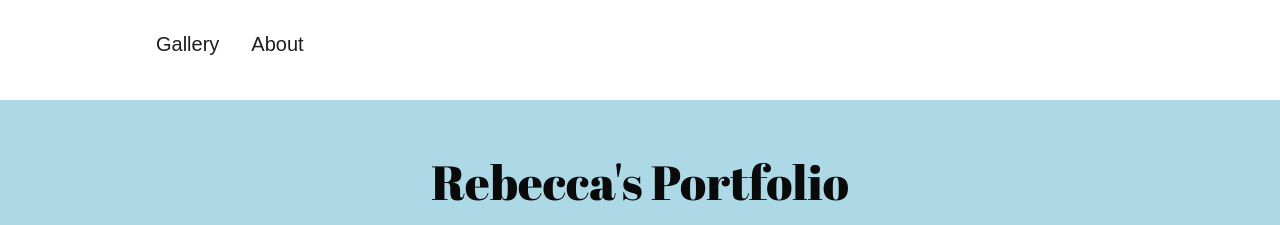
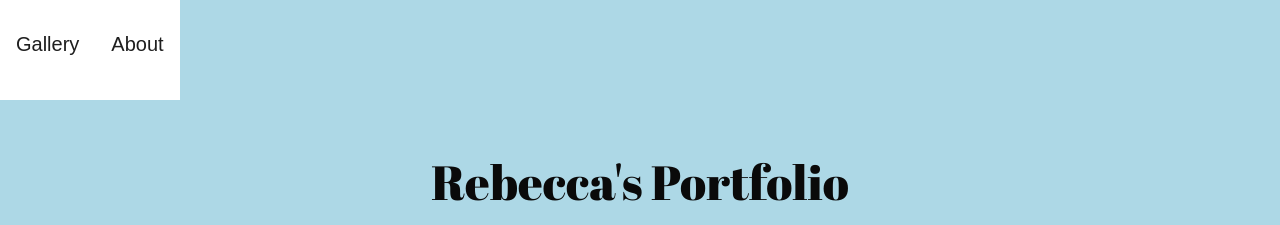
Before and after one commit to Rcontr45/portfolio, a plain HTML site: page index.html in a window 1280 px wide. Shown: the top 225 px of the page. Drawn offline with Linux system fonts and the light colour scheme.

Commit message:
updated wrapper

```diff
--- a/css/app.css
+++ b/css/app.css
@@ -5,6 +5,7 @@ font-size: 15px;
 margin:60px;
 text-align: center;
 justify-content: center;
+width:fit-content;
 
 }
 
@@ -23,7 +24,7 @@ h1  {
 
  .wrapper {
    margin: 0 auto;
-   width: 1000px;
+   width: fit-content;
 
  }
 
@@ -36,6 +37,7 @@ h1  {
      width: 100%;
      height: 100px;
      background-color: #fff;
+     width:fit-content;
    }
 
  ul li {
```
